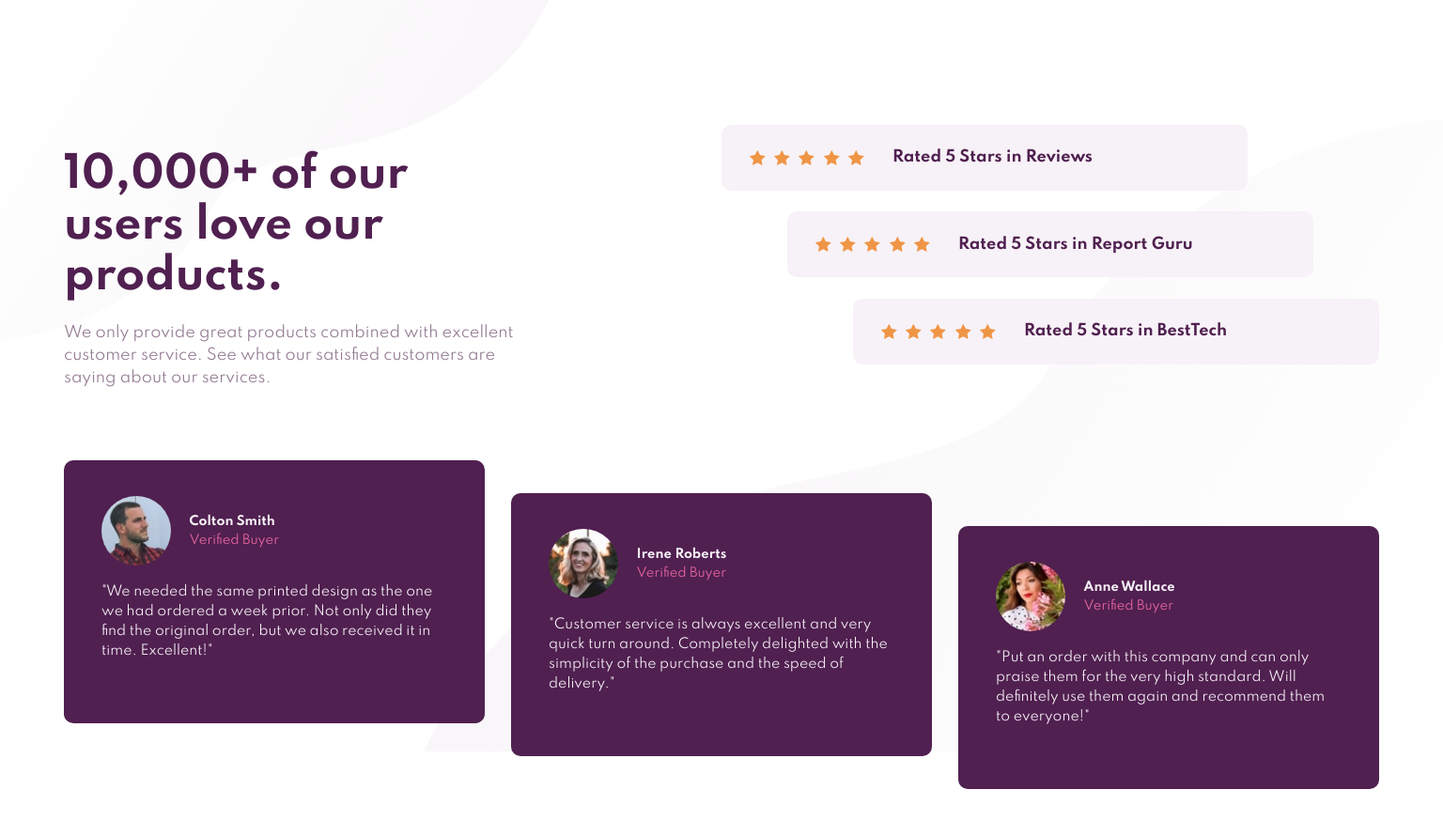
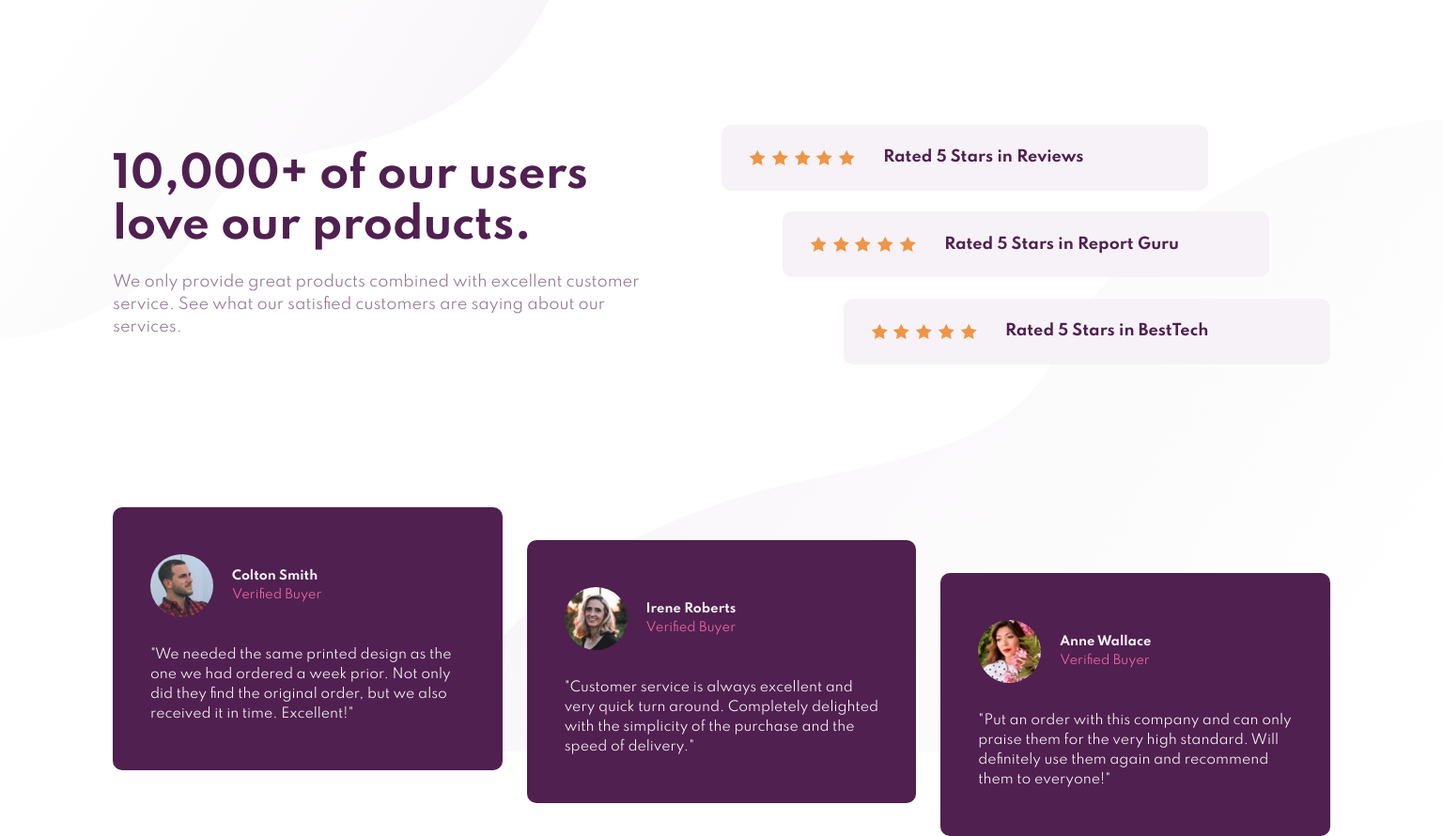
Before and after one commit to carloseag1609/fm-social-proof-section, a plain HTML site: page index.html in a window 1536 px wide. Shown: the whole page at 94% size. Before the commit the page ends 840 px from the top, so only its background shows below. Drawn offline with Linux system fonts and the light colour scheme.

Commit message:
media queries and responsive design improvements

```diff
--- a/styles.css
+++ b/styles.css
@@ -22,17 +22,17 @@ html {
 body {
   font-size: 1.6rem;
   font-family: "Spartan", sans-serif;
-  max-width: 375px;
+  max-width: 768px;
   padding: 2rem;
   background: url(./images/bg-pattern-top-mobile.svg),
     url(/images/bg-pattern-bottom-mobile.svg);
   background-position: top left, bottom right;
   background-repeat: no-repeat;
 }
-@media (min-width: 1440px) {
+@media (min-width: 768px) {
   body {
     height: 100vh;
-    max-width: 1440px;
+    max-width: 1336px;
     margin: 0 auto;
     background: url(./images/bg-pattern-top-desktop.svg),
       url(/images/bg-pattern-bottom-desktop.svg);
@@ -55,15 +55,15 @@ p {
   margin-top: 5rem;
   margin-bottom: 4rem;
 }
-@media (min-width: 1440px) {
+@media (min-width: 768px) {
   .hero {
-    width: 35%;
+    width: 45%;
   }
   .top {
     margin-top: 9rem;
     margin-bottom: 8rem;
     width: 100%;
-    height: 30rem;
+    min-height: 30rem;
     display: flex;
     justify-content: space-between;
   }
@@ -76,7 +76,7 @@ p {
   color: var(--very-dark-magenta);
   text-align: center;
 }
-@media (min-width: 1440px) {
+@media (min-width: 768px) {
   .hero__title {
     font-size: 4.5rem;
     text-align: left;
@@ -88,7 +88,7 @@ p {
   color: var(--dark-grayish-magenta);
   line-height: 1.5;
 }
-@media (min-width: 1440px) {
+@media (min-width: 768px) {
   .hero__text {
     text-align: left;
     font-size: 1.6rem;
@@ -102,7 +102,7 @@ p {
   height: 30rem;
   margin-bottom: 5rem;
 }
-@media (min-width: 1440px) {
+@media (min-width: 768px) {
   .ratings {
     width: 50%;
   }
@@ -118,7 +118,7 @@ p {
   flex-direction: column;
   justify-content: space-evenly;
 }
-@media (min-width: 1440px) {
+@media (min-width: 768px) {
   .rating {
     flex-direction: row;
     align-items: center;
@@ -137,7 +137,7 @@ p {
   }
 }
 
-@media (min-width: 1440px) {
+@media (min-width: 768px) {
   .stars {
     display: flex;
     width: 23%;
@@ -160,7 +160,7 @@ p {
   flex-direction: column;
   justify-content: space-evenly;
 }
-@media (min-width: 1440px) {
+@media (min-width: 768px) {
   .bottom {
     flex-direction: row;
     justify-content: space-between;
@@ -175,10 +175,10 @@ p {
   margin: 0;
   border-radius: 10px;
 }
-@media (min-width: 1440px) {
+@media (min-width: 768px) {
   .review {
     width: 32%;
-    height: 80%;
+    min-height: 80%;
     align-self: center;
     padding: 4rem;
   }
```
